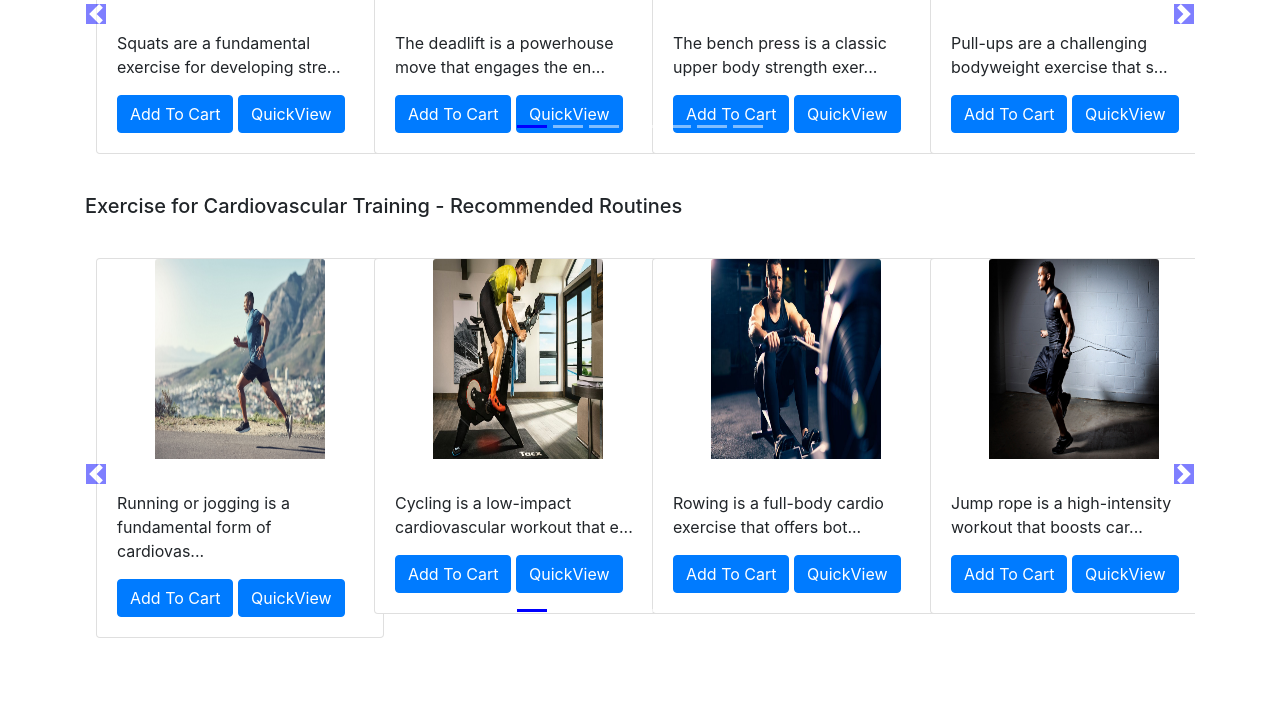
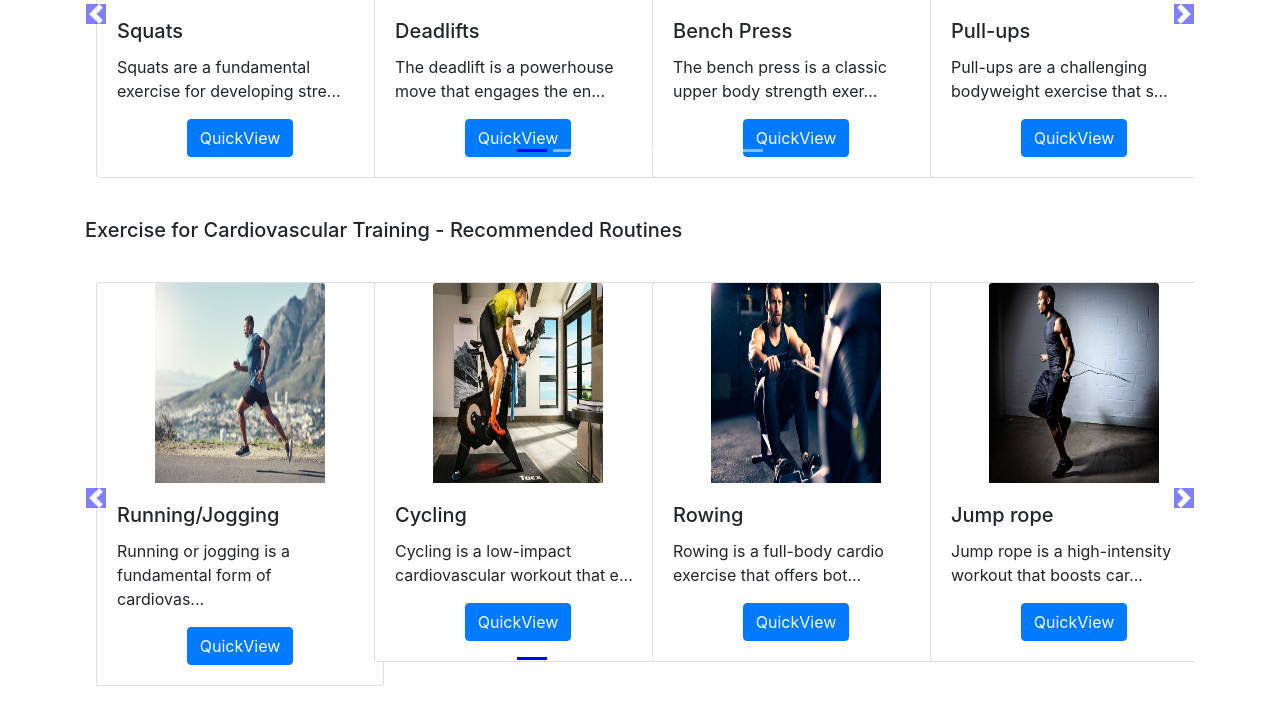
Before and after one commit to LaibaKhan1/Gym-Freak-Fitness-Tracker, a Django app: page /Ex_Routines/ in a window 1280 px wide. Shown: the part 346-1048 px from the top of the page. Before the commit the page ends 984 px from the top, so only its background shows below. Run offline with Django 4.2, Linux system fonts and the light colour scheme; data comes from the database, SQL or seed files in the repository; some libraries are stand-ins or nearby versions.

Commit message:
Removed cart feature from exercise routines

```diff
--- a/GymFreak/GymFreak/templates/Ex_Routines/index.html
+++ b/GymFreak/GymFreak/templates/Ex_Routines/index.html
@@ -75,12 +75,12 @@
       <input class="form-control mr-sm-2" type="search" placeholder="Search" aria-label="Search">
       <button class="btn btn-outline-success my-2 my-sm-0" type="submit">Search</button>
     </form>
-    <button type="button" class="btn btn-secondary mx-2" id="popcart" data-container="body" data-toggle="popover" data-placement="bottom" data-html="true" data-content="Vivamus
+    <!-- <button type="button" class="btn btn-secondary mx-2" id="popcart" data-container="body" data-toggle="popover" data-placement="bottom" data-html="true" data-content="Vivamus
 sagittis lacus vel augue laoreet rutrum faucibus.">
 
 
   Cart(<span id="cart">0</span>)
-</button>
+</button> -->
   </div>
 </nav>
 {% load static %}
@@ -103,12 +103,16 @@ sagittis lacus vel augue laoreet rutrum faucibus.">
                         <div class="card align-items-center" style="width: 18rem;">
                             <img src='/media/{{i.image}}' class="card-img-top" alt="...">
                             <div class="card-body">
-                                <h5 class="card-title" id="namepr{{i.id}}">{{i.product_name}}</h5>
+                                <h5 class="card-title" id="namepr{{i.id}}">{{i.routine_name}}</h5>
                                 <p class="card-text">{{i.desc|slice:"0:53"}}...</p>
-                                <span id="divpr{{i.id}}" class="divpr">
+                                <!-- <span id="divpr{{i.id}}" class="divpr">
                                     <button id="pr{{i.id}}" class="btn btn-primary cart">Add To Cart</button>
-                                </span>
-                                <a href="/shop/products/{{i.id}}"><button id="qv{{i.id}}" class="btn btn-primary cart">QuickView</button></a>
+                                </span> -->
+                                <div class="d-flex justify-content-center align-items-center">
+                                  <a href="/shop/products/{{ i.id }}">
+                                    <button id="qv{{ i.id }}" class="btn btn-primary cart">QuickView</button>
+                                  </a>
+                                </div>
                             </div>
                         </div>
                     </div>
@@ -140,81 +144,82 @@ sagittis lacus vel augue laoreet rutrum faucibus.">
     <script src="https://cdnjs.cloudflare.com/ajax/libs/popper.js/1.14.6/umd/popper.min.js" integrity="sha384-wHAiFfRlMFy6i5SRaxvfOCifBUQy1xHdJ/yoi7FRNXMRBu5WHdZYu1hA6ZOblgut" crossorigin="anonymous"></script>
     <script src="https://stackpath.bootstrapcdn.com/bootstrap/4.2.1/js/bootstrap.min.js" integrity="sha384-B0UglyR+jN6CkvvICOB2joaf5I4l3gm9GU6Hc1og6Ls7i6U/mkkaduKaBhlAXv9k" crossorigin="anonymous"></script>
     <script>// Find out the cart items from localStorage
-      if (localStorage.getItem('cart') == null) {
-          var cart = {};
-      } else {
-          cart = JSON.parse(localStorage.getItem('cart'));
-          updateCart(cart);
-      }
-      // If the add to cart button is clicked, add/increment the item
-      //$('.cart').click(function() {
-      $('.divpr').on('click', 'button.cart', function() {
-          var idstr = this.id.toString();
-          if (cart[idstr] != undefined) {
-              qty = cart[idstr][0] + 1;
+      // if (localStorage.getItem('cart') == null) {
+      //     var cart = {};
+      // } else {
+      //     cart = JSON.parse(localStorage.getItem('cart'));
+      //     updateCart(cart);
+      // }
+      // // If the add to cart button is clicked, add/increment the item
+      // //$('.cart').click(function() {
+      // $('.divpr').on('click', 'button.cart', function() {
+      //     var idstr = this.id.toString();
+      //     if (cart[idstr] != undefined) {
+      //         qty = cart[idstr][0] + 1;
 
-          } else {
-              qty = 1;
-              name = document.getElementById('name'+idstr).innerHTML
-              cart[idstr] = [qty, name];
+      //     } else {
+      //         qty = 1;
+      //         name = document.getElementById('name'+idstr).innerHTML
+      //         cart[idstr] = [qty, name];
 
-          }
-          updateCart(cart);
-      });
-      //Add Popover to cart
-      $('#popcart').popover();
-      updatePopover(cart);
+      //     }
+      //     updateCart(cart);
+      // });
+      // //Add Popover to cart
+      // $('#popcart').popover();
+      // updatePopover(cart);
 
-      function updatePopover(cart) {
-          console.log('We are inside updatePopover');
-          var popStr = "";
-          popStr = popStr + "<h5> Cart for your Gym items </h5><div class='mx-2 my-2'>";
-          var i = 1;
-          for (var item in cart) {
-              popStr = popStr + "<b>" + i + "</b>. ";
-              popStr = popStr + document.getElementById('name' + item).innerHTML.slice(0, 19) + "... Qty: " + cart[item][0] + '<br>';
-              i = i + 1;
-          }
-          popStr = popStr + "</div> <a href='/shop/checkout'><button class='btn btn-primary' id ='checkout'>Checkout</button></a> <button class='btn btn-primary' onclick='clearCart()' id ='clearCart'>Clear Cart</button>     "
-          console.log(popStr);
-          document.getElementById('popcart').setAttribute('data-content', popStr);
-          $('#popcart').popover('show');
-      }
+      // function updatePopover(cart) {
+      //     console.log('We are inside updatePopover');
+      //     var popStr = "";
+      //     popStr = popStr + "<h5> Cart for your Gym items </h5><div class='mx-2 my-2'>";
+      //     var i = 1;
+      //     for (var item in cart) {
+      //         popStr = popStr + "<b>" + i + "</b>. ";
+      //         popStr = popStr + document.getElementById('name' + item).innerHTML.slice(0, 19) + "... Qty: " + cart[item][0] + '<br>';
+      //         i = i + 1;
+      //     }
+      //     popStr = popStr + "</div> <a href='/shop/checkout'><button class='btn btn-primary' id ='checkout'>Checkout</button></a> <button class='btn btn-primary' onclick='clearCart()' id ='clearCart'>Clear Cart</button>     "
+      //     console.log(popStr);
+      //     document.getElementById('popcart').setAttribute('data-content', popStr);
+      //     $('#popcart').popover('show');
+      // }
 
-      function clearCart() {
-          cart = JSON.parse(localStorage.getItem('cart'));
-          for (var item in cart) {
-              document.getElementById('div' + item).innerHTML = '<button id="' + item + '" class="btn btn-primary cart">Add To Cart</button>'
-          }
-          localStorage.clear();
-          cart = {};
-          updateCart(cart);
-      }
+      // function clearCart() {
+      //     cart = JSON.parse(localStorage.getItem('cart'));
+      //     for (var item in cart) {
+      //         document.getElementById('div' + item).innerHTML = '<button id="' + item + '" class="btn btn-primary cart">Add To Cart</button>'
+      //     }
+      //     localStorage.clear();
+      //     cart = {};
+      //     updateCart(cart);
+      // }
 
-      function updateCart(cart) {
-          var sum = 0;
-          for (var item in cart) {
-              sum = sum + cart[item][0];
-              document.getElementById('div' + item).innerHTML = "<button id='minus" + item + "' class='btn btn-primary minus'>-</button> <span id='val" + item + "''>" + cart[item][0] + "</span> <button id='plus" + item + "' class='btn btn-primary plus'> + </button>";
-          }
-          localStorage.setItem('cart', JSON.stringify(cart));
-          document.getElementById('cart').innerHTML = sum;
-          console.log(cart);
-          updatePopover(cart);
-      }
-      // If plus or minus button is clicked, change the cart as well as the display value
-      $('.divpr').on("click", "button.minus", function() {
-          a = this.id.slice(7, );
-          cart['pr' + a][0] = cart['pr' + a][0] - 1;
-          cart['pr' + a][0] = Math.max(0, cart['pr' + a][0]);
-          document.getElementById('valpr' + a).innerHTML = cart['pr' + a][0];
-          updateCart(cart);
-      });
-      $('.divpr').on("click", "button.plus", function() {
-          a = this.id.slice(6, );
-          cart['pr' + a][0] = cart['pr' + a][0] + 1;
-          document.getElementById('valpr' + a).innerHTML = cart['pr' + a][0];
-          updateCart(cart);
-      });</script>
+      // function updateCart(cart) {
+      //     var sum = 0;
+      //     for (var item in cart) {
+      //         sum = sum + cart[item][0];
+      //         document.getElementById('div' + item).innerHTML = "<button id='minus" + item + "' class='btn btn-primary minus'>-</button> <span id='val" + item + "''>" + cart[item][0] + "</span> <button id='plus" + item + "' class='btn btn-primary plus'> + </button>";
+      //     }
+      //     localStorage.setItem('cart', JSON.stringify(cart));
+      //     document.getElementById('cart').innerHTML = sum;
+      //     console.log(cart);
+      //     updatePopover(cart);
+      // }
+      // // If plus or minus button is clicked, change the cart as well as the display value
+      // $('.divpr').on("click", "button.minus", function() {
+      //     a = this.id.slice(7, );
+      //     cart['pr' + a][0] = cart['pr' + a][0] - 1;
+      //     cart['pr' + a][0] = Math.max(0, cart['pr' + a][0]);
+      //     document.getElementById('valpr' + a).innerHTML = cart['pr' + a][0];
+      //     updateCart(cart);
+      // });
+      // $('.divpr').on("click", "button.plus", function() {
+      //     a = this.id.slice(6, );
+      //     cart['pr' + a][0] = cart['pr' + a][0] + 1;
+      //     document.getElementById('valpr' + a).innerHTML = cart['pr' + a][0];
+      //     updateCart(cart);
+      // });
+      </script>
   </body>
 </html>
```
